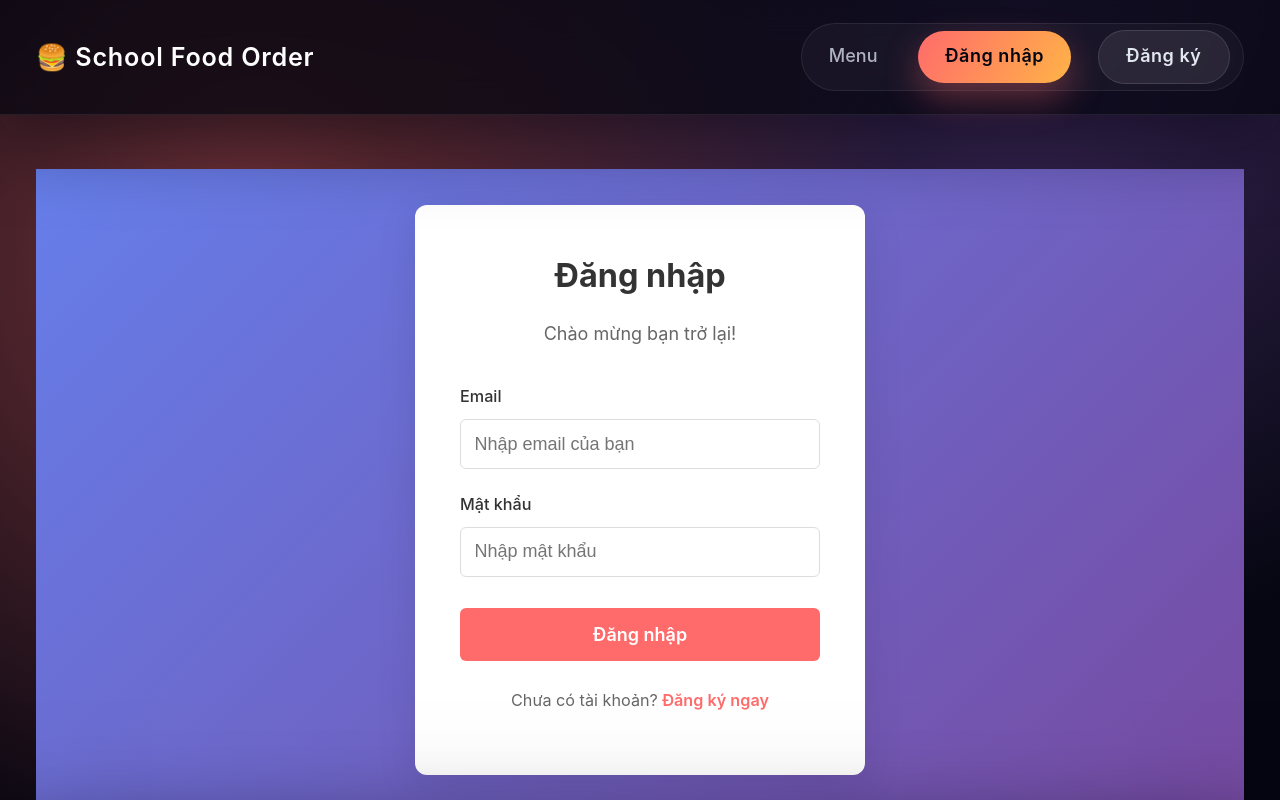
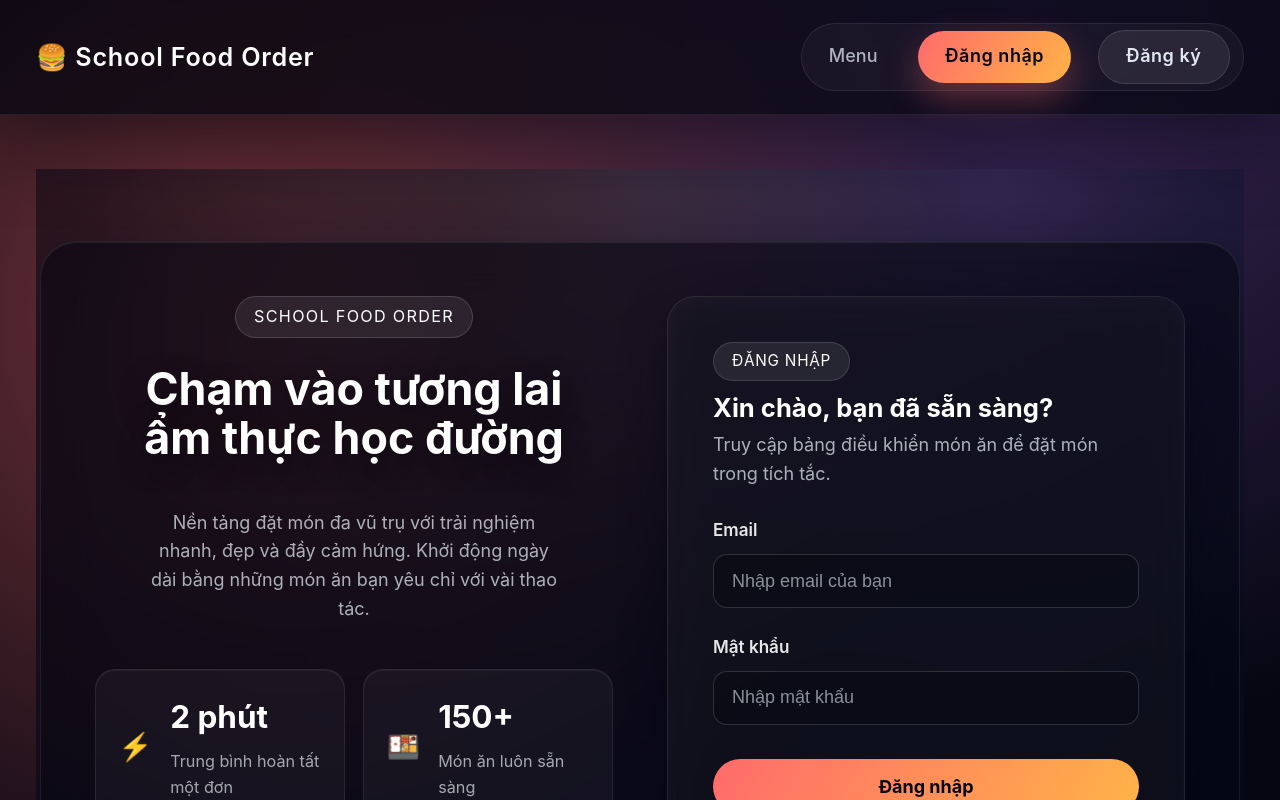
Before and after one commit to VanThinh512/Ordering-Food-Website, a React (Vite) app in the folder frontend/web-order-fe/: page /login in a window 1280 px wide. Shown: the top 800 px of the page. Built offline with nearby package versions, Linux system fonts and the light colour scheme; no server answers.

Commit message:
chinh sua giao dien login và register

```diff
--- a/frontend/web-order-fe/src/pages/LoginPage.jsx
+++ b/frontend/web-order-fe/src/pages/LoginPage.jsx
@@ -38,10 +38,46 @@ const LoginPage = () => {
 
     return (
         <div className="auth-page">
-            <div className="auth-container">
-                <div className="auth-card">
-                    <h2>Đăng nhập</h2>
-                    <p className="auth-subtitle">Chào mừng bạn trở lại!</p>
+            <div className="container auth-wrapper">
+                <div className="auth-visual">
+                    <span className="auth-eyebrow">School Food Order</span>
+                    <h1>Chạm vào tương lai ẩm thực học đường</h1>
+
+                    <p className="auth-description">
+                        Nền tảng đặt món đa vũ trụ với trải nghiệm nhanh, đẹp và đầy cảm hứng.
+                        Khởi động ngày dài bằng những món ăn bạn yêu chỉ với vài thao tác.
+                    </p>
+
+                    <div className="metric-grid">
+                        <div className="metric-card">
+                            <span className="metric-icon">⚡</span>
+                            <div>
+                                <h3>2 phút</h3>
+                                <p>Trung bình hoàn tất một đơn</p>
+                            </div>
+                        </div>
+                        <div className="metric-card">
+                            <span className="metric-icon">🍱</span>
+                            <div>
+                                <h3>150+</h3>
+                                <p>Món ăn luôn sẵn sàng</p>
+                            </div>
+                        </div>
+                    </div>
+
+                    <ul className="auth-feature-list">
+                        <li>Đồng bộ đa thiết bị &amp; thanh toán tức thì</li>
+                        <li>Hệ thống thông minh gợi ý món theo lịch học</li>
+                        <li>Thông báo realtime khi món đã sẵn sàng</li>
+                    </ul>
+                </div>
+
+                <div className="auth-card auth-form-card">
+                    <div className="auth-card-header">
+                        <span className="auth-pill">Đăng nhập</span>
+                        <h2>Xin chào, bạn đã sẵn sàng?</h2>
+                        <p>Truy cập bảng điều khiển món ăn để đặt món trong tích tắc.</p>
+                    </div>
 
                     {error && <div className="error-message">{error}</div>}
 
--- a/frontend/web-order-fe/src/style.css
+++ b/frontend/web-order-fe/src/style.css
@@ -371,72 +371,233 @@
     display: flex;
     align-items: center;
     justify-content: center;
-    padding: 2rem;
-    background: linear-gradient(135deg, #667eea 0%, #764ba2 100%);
+    padding: 4rem 0;
+    background:
+        radial-gradient(circle at 20% 20%, rgba(255, 107, 107, 0.25), transparent 55%),
+        radial-gradient(circle at 80% 0%, rgba(118, 75, 162, 0.35), transparent 40%),
+        linear-gradient(135deg, #050611, #0b1024 70%, #050611);
+    position: relative;
+    overflow: hidden;
 }
 
-.auth-container {
+.auth-page::after {
+    content: '';
+    position: absolute;
+    inset: 0;
+    background: radial-gradient(circle at 50% 0%, rgba(255, 255, 255, 0.08), transparent 50%);
+    pointer-events: none;
+}
+
+.auth-wrapper {
     width: 100%;
-    max-width: 450px;
+    display: grid;
+    grid-template-columns: repeat(auto-fit, minmax(280px, 1fr));
+    gap: 3rem;
+    position: relative;
+    z-index: 1;
+    padding: 3rem;
+    border-radius: 36px;
+    background: rgba(5, 6, 17, 0.6);
+    border: 1px solid rgba(255, 255, 255, 0.08);
+    box-shadow:
+        0 30px 80px rgba(5, 6, 17, 0.65),
+        inset 0 1px 0 rgba(255, 255, 255, 0.08);
+    backdrop-filter: blur(24px);
+    -webkit-backdrop-filter: blur(24px);
+}
+
+.auth-visual {
+    color: #fff;
+    display: flex;
+    flex-direction: column;
+    gap: 1.5rem;
+    align-items: center;
+    text-align: center;
+}
+
+.auth-eyebrow {
+    display: inline-flex;
+    align-items: center;
+    gap: 0.5rem;
+    padding: 0.4rem 1rem;
+    border-radius: 999px;
+    background: rgba(255, 255, 255, 0.08);
+    border: 1px solid rgba(255, 255, 255, 0.15);
+    font-size: 0.9rem;
+    letter-spacing: 0.08em;
+    text-transform: uppercase;
+}
+
+.auth-visual h1 {
+    font-size: clamp(1.9rem, 3.5vw, 2.8rem);
+    line-height: 1.1;
+    margin: 0;
+    text-shadow: 0 10px 30px rgba(0, 0, 0, 0.45);
+    max-width: 520px;
+    word-break: keep-all;
+    text-wrap: balance;
+}
+
+.register-visual {
+    align-items: center;
+    text-align: center;
+}
+
+.register-visual h1 {
+    max-width: 560px;
+}
+
+.auth-description {
+    color: rgba(226, 232, 240, 0.75);
+    font-size: 1rem;
+    line-height: 1.6;
+    max-width: 420px;
+}
+
+.metric-grid {
+    display: grid;
+    grid-template-columns: repeat(auto-fit, minmax(200px, 1fr));
+    gap: 1rem;
+    width: 100%;
+}
+
+.metric-card {
+    padding: 1.25rem;
+    border-radius: 20px;
+    border: 1px solid rgba(255, 255, 255, 0.08);
+    background: rgba(255, 255, 255, 0.04);
+    display: flex;
+    gap: 1rem;
+    align-items: center;
+    justify-content: center;
+    text-align: left;
+    box-shadow: inset 0 1px 0 rgba(255, 255, 255, 0.05);
+}
+
+.metric-icon {
+    font-size: 1.5rem;
+}
+
+.metric-card h3 {
+    margin: 0;
+    font-size: 1.75rem;
+}
+
+.metric-card p {
+    margin: 0.35rem 0 0;
+    color: rgba(226, 232, 240, 0.7);
+    font-size: 0.9rem;
+}
+
+.auth-feature-list {
+    list-style: none;
+    margin: 0;
+    padding: 0;
+    display: flex;
+    flex-direction: column;
+    gap: 0.85rem;
+    color: rgba(226, 232, 240, 0.8);
+}
+
+.auth-feature-list li {
+    display: flex;
+    gap: 0.65rem;
+    align-items: center;
+}
+
+.auth-feature-list li::before {
+    content: '✦';
+    color: #ffb347;
 }
 
 .auth-card {
-    background: white;
-    border-radius: 12px;
+    position: relative;
+    background: rgba(255, 255, 255, 0.04);
+    border-radius: 28px;
     padding: 2.5rem;
-    box-shadow: 0 10px 40px rgba(0, 0, 0, 0.1);
+    border: 1px solid rgba(255, 255, 255, 0.08);
+    box-shadow: 0 15px 45px rgba(5, 6, 17, 0.4);
+    backdrop-filter: blur(18px);
+    -webkit-backdrop-filter: blur(18px);
 }
 
-.auth-card h2 {
-    margin: 0 0 0.5rem;
-    color: #333;
-    font-size: 1.8rem;
-    text-align: center;
+.auth-form-card {
+    color: #fff;
 }
 
-.auth-subtitle {
-    text-align: center;
-    color: #666;
-    margin-bottom: 2rem;
+.auth-card-header h2 {
+    margin: 0.75rem 0 0.5rem;
+    font-size: clamp(1.3rem, 2vw, 1.6rem);
+    line-height: 1.1;
+    max-width: 360px;
+    white-space: nowrap;
+}
+
+.auth-card-header p {
+    color: rgba(226, 232, 240, 0.75);
+    margin: 0 0 1.5rem;
+}
+
+.auth-pill {
+    display: inline-flex;
+    padding: 0.35rem 1rem;
+    border-radius: 999px;
+    background: rgba(255, 255, 255, 0.08);
+    border: 1px solid rgba(255, 255, 255, 0.12);
+    font-size: 0.85rem;
+    letter-spacing: 0.05em;
+    text-transform: uppercase;
 }
 
 .error-message {
-    background: #fee;
-    color: #c33;
-    padding: 0.75rem;
-    border-radius: 4px;
+    background: rgba(255, 107, 107, 0.12);
+    color: #ffb3b3;
+    padding: 0.85rem;
+    border-radius: 12px;
+    border: 1px solid rgba(255, 107, 107, 0.25);
     margin-bottom: 1rem;
-    text-align: center;
     font-size: 0.9rem;
 }
 
 .auth-form {
     display: flex;
     flex-direction: column;
+    gap: 1.4rem;
+}
+
+.form-row {
+    display: grid;
+    grid-template-columns: repeat(auto-fit, minmax(220px, 1fr));
     gap: 1.25rem;
 }
 
 .form-group {
     display: flex;
     flex-direction: column;
-    gap: 0.5rem;
+    gap: 0.6rem;
 }
 
 .form-group label {
-    font-weight: 500;
-    color: #333;
-    font-size: 0.9rem;
+    font-weight: 600;
+    color: rgba(255, 255, 255, 0.9);
+    font-size: 0.95rem;
 }
 
 .form-group input,
 .form-input,
 .form-select,
 .form-textarea {
-    padding: 0.75rem;
-    border: 1px solid #ddd;
-    border-radius: 6px;
+    padding: 0.85rem 1rem;
+    border: 1px solid rgba(255, 255, 255, 0.15);
+    border-radius: 14px;
     font-size: 1rem;
-    transition: border-color 0.3s;
+    background: rgba(5, 6, 17, 0.35);
+    color: #fff;
+    transition: border-color 0.3s, box-shadow 0.3s;
+}
+
+.form-group input::placeholder {
+    color: rgba(226, 232, 240, 0.6);
 }
 
 .form-group input:focus,
@@ -444,46 +605,127 @@
 .form-select:focus,
 .form-textarea:focus {
     outline: none;
-    border-color: #ff6b6b;
+    border-color: rgba(255, 179, 71, 0.8);
+    box-shadow: 0 0 0 3px rgba(255, 179, 71, 0.25);
 }
 
 .btn-submit {
-    padding: 0.875rem;
-    background: #ff6b6b;
-    color: white;
+    padding: 0.95rem;
+    background: linear-gradient(120deg, #ff6b6b, #ffb347);
+    color: #050611;
     border: none;
-    border-radius: 6px;
+    border-radius: 999px;
     font-size: 1rem;
-    font-weight: 600;
+    font-weight: 700;
     cursor: pointer;
-    transition: background 0.3s;
+    transition: transform 0.3s, box-shadow 0.3s;
     margin-top: 0.5rem;
 }
 
 .btn-submit:hover:not(:disabled) {
-    background: #ff5252;
+    transform: translateY(-2px);
+    box-shadow: 0 15px 30px rgba(255, 107, 107, 0.35);
 }
 
 .btn-submit:disabled {
     opacity: 0.6;
     cursor: not-allowed;
+    box-shadow: none;
 }
 
 .auth-footer {
-    margin-top: 1.5rem;
+    margin-top: 1.75rem;
     text-align: center;
-    color: #666;
-    font-size: 0.9rem;
+    color: rgba(226, 232, 240, 0.8);
+    font-size: 0.95rem;
 }
 
 .auth-link {
-    color: #ff6b6b;
+    color: #ffb347;
     text-decoration: none;
     font-weight: 600;
 }
 
 .auth-link:hover {
     text-decoration: underline;
+}
+
+@media (max-width: 968px) {
+    .auth-wrapper {
+        padding: 2rem;
+        border-radius: 24px;
+    }
+
+    .auth-visual {
+        order: 2;
+    }
+
+    .auth-card {
+        order: 1;
+    }
+}
+
+@media (max-width: 640px) {
+    .auth-card-header h2 {
+        white-space: normal;
+    }
+
+    .form-row {
+        grid-template-columns: 1fr;
+    }
+}
+
+.register-form-card {
+    padding: 3rem;
+}
+
+.progress-tracker {
+    display: flex;
+    gap: 1rem;
+    margin: 1.5rem auto 0;
+    justify-content: center;
+    flex-wrap: wrap;
+    max-width: 520px;
+}
+
+.progress-step {
+    flex: 1;
+    padding: 1rem;
+    border-radius: 18px;
+    border: 1px solid rgba(255, 255, 255, 0.08);
+    background: rgba(255, 255, 255, 0.03);
+    display: flex;
+    flex-direction: column;
+    gap: 0.35rem;
+}
+
+.progress-step span {
+    display: inline-flex;
+    width: 36px;
+    height: 36px;
+    border-radius: 50%;
+    align-items: center;
+    justify-content: center;
+    font-weight: 700;
+    color: rgba(226, 232, 240, 0.75);
+    border: 1px solid rgba(255, 255, 255, 0.15);
+}
+
+.progress-step p {
+    margin: 0;
+    color: rgba(226, 232, 240, 0.7);
+    font-size: 0.9rem;
+}
+
+.progress-step.active {
+    border-color: rgba(255, 179, 71, 0.8);
+    background: rgba(255, 179, 71, 0.08);
+}
+
+.progress-step.active span {
+    color: #050611;
+    background: linear-gradient(120deg, #ff6b6b, #ffb347);
+    border: none;
 }
 
 /* Menu Page */
```
Also changed, not shown: frontend/web-order-fe/src/pages/RegisterPage.jsx (+43 -17 lines).
